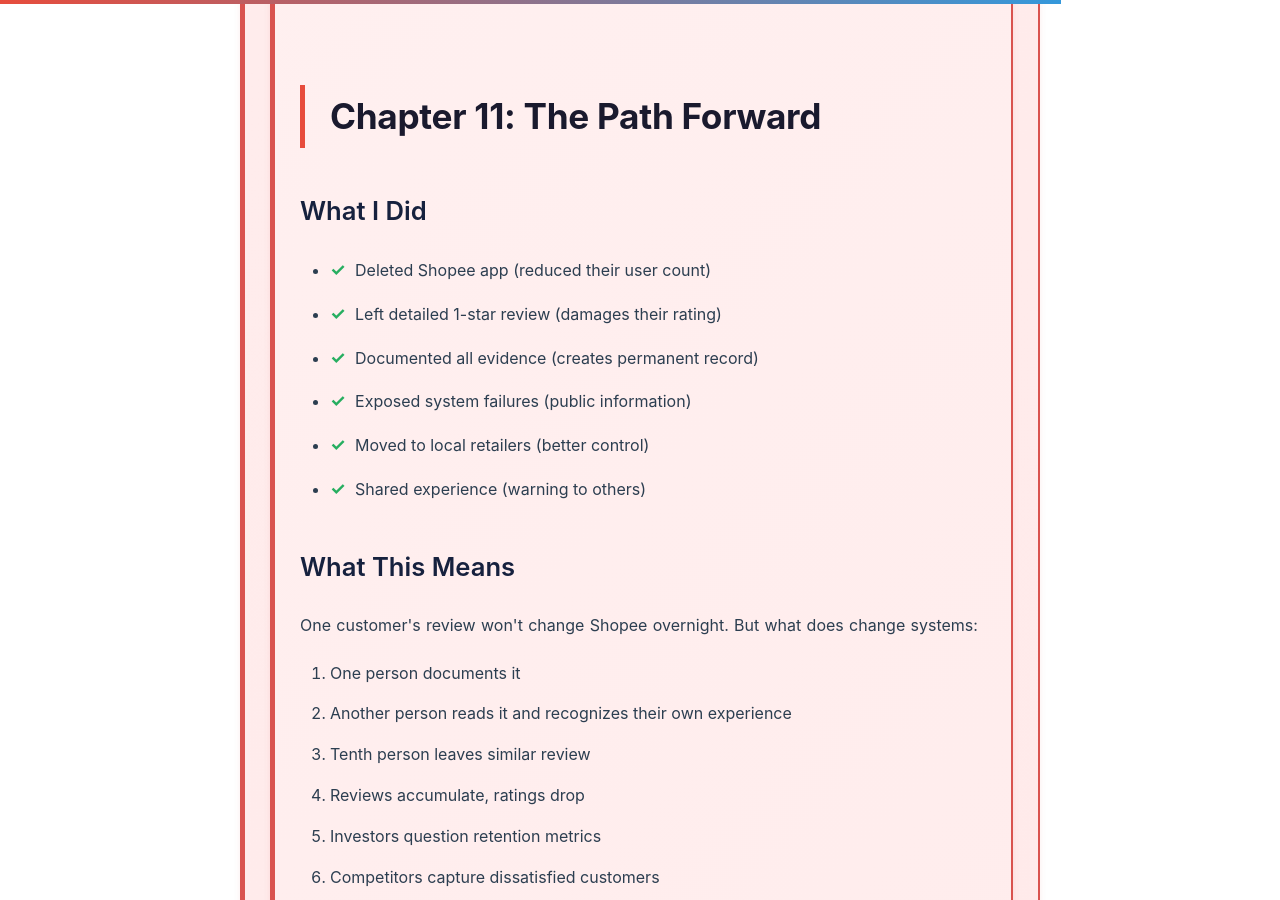
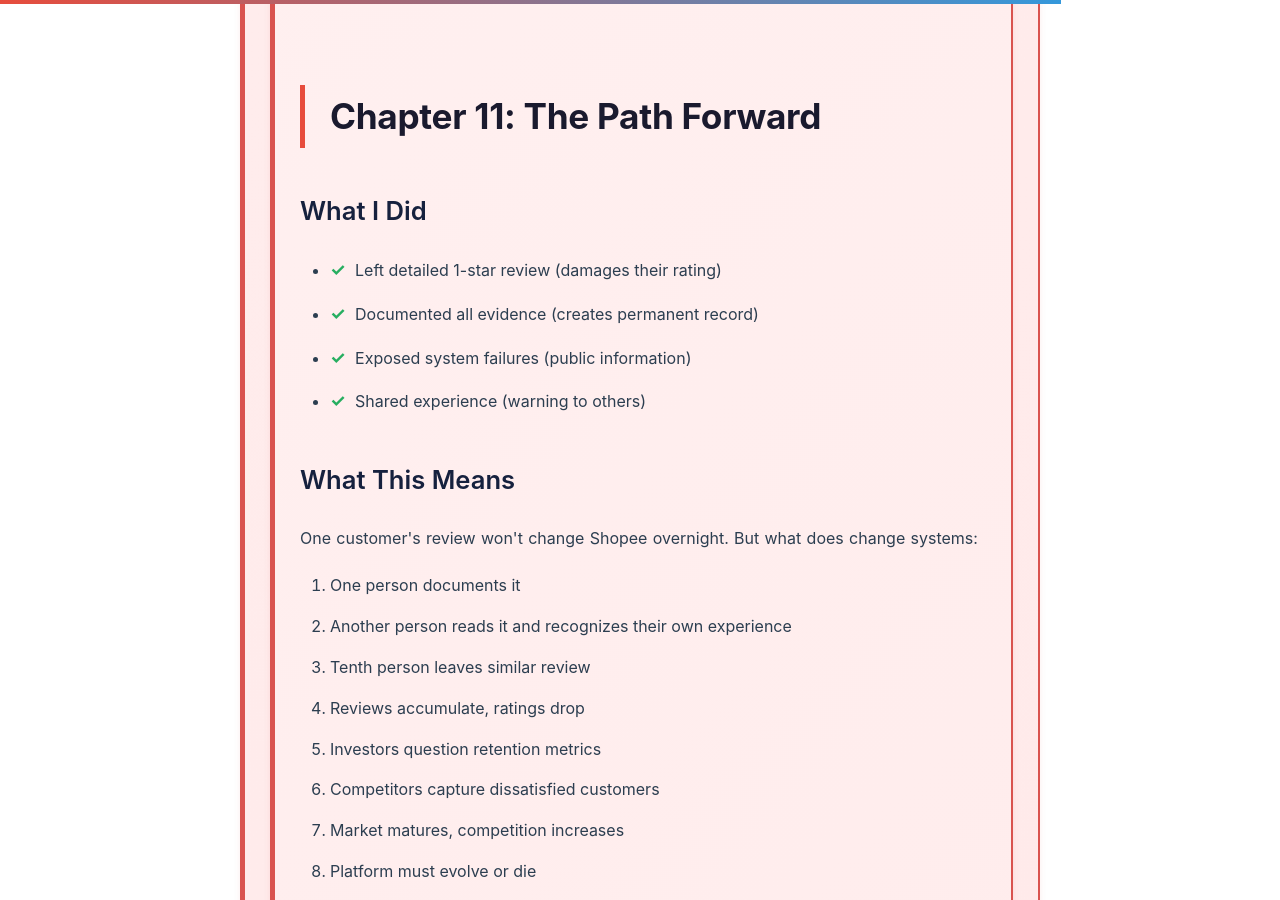
Before and after one commit to Kristina01-hash/Kristina01-hash.github.io, a Jekyll site: the page clown-network/chronicles/20260815_Shopee airpods investigation blog.html, which Jekyll copies as it is, in a window 1280 px wide and 900 px high, scrolled down 19447 px. Built offline with Jekyll 4.4.1, drawn with Linux system fonts in a browser that asks for light colours.

Commit message:
Update 20260815_Shopee airpods investigation blog.html

```diff
--- a/clown-network/chronicles/20260815_Shopee airpods investigation blog.html
+++ b/clown-network/chronicles/20260815_Shopee airpods investigation blog.html
@@ -1181,11 +1181,9 @@
         <h3>What I Did</h3>
 
         <ul>
-            <li><span class="checkmark">✓</span> Deleted Shopee app (reduced their user count)</li>
             <li><span class="checkmark">✓</span> Left detailed 1-star review (damages their rating)</li>
             <li><span class="checkmark">✓</span> Documented all evidence (creates permanent record)</li>
             <li><span class="checkmark">✓</span> Exposed system failures (public information)</li>
-            <li><span class="checkmark">✓</span> Moved to local retailers (better control)</li>
             <li><span class="checkmark">✓</span> Shared experience (warning to others)</li>
         </ul>
 
```
